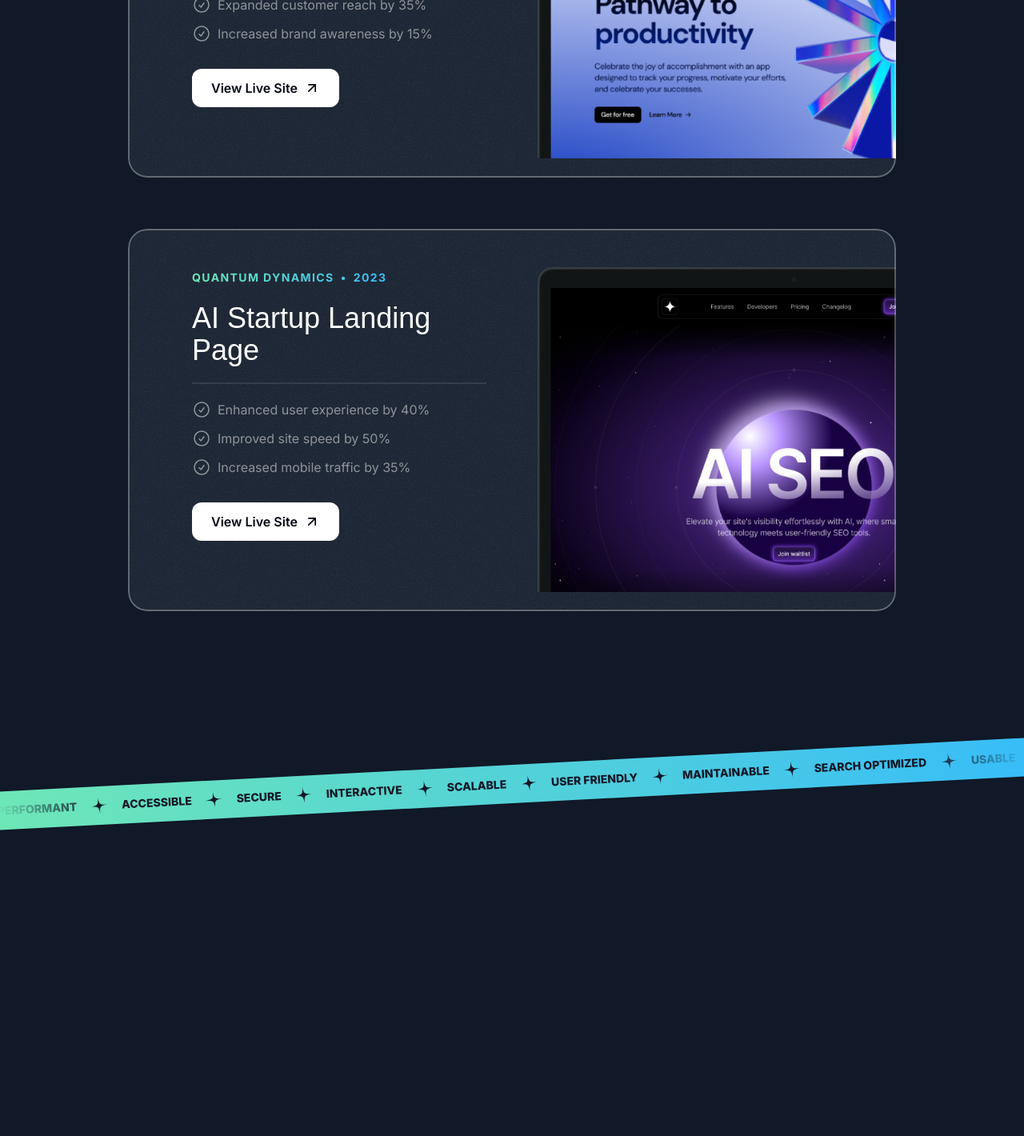
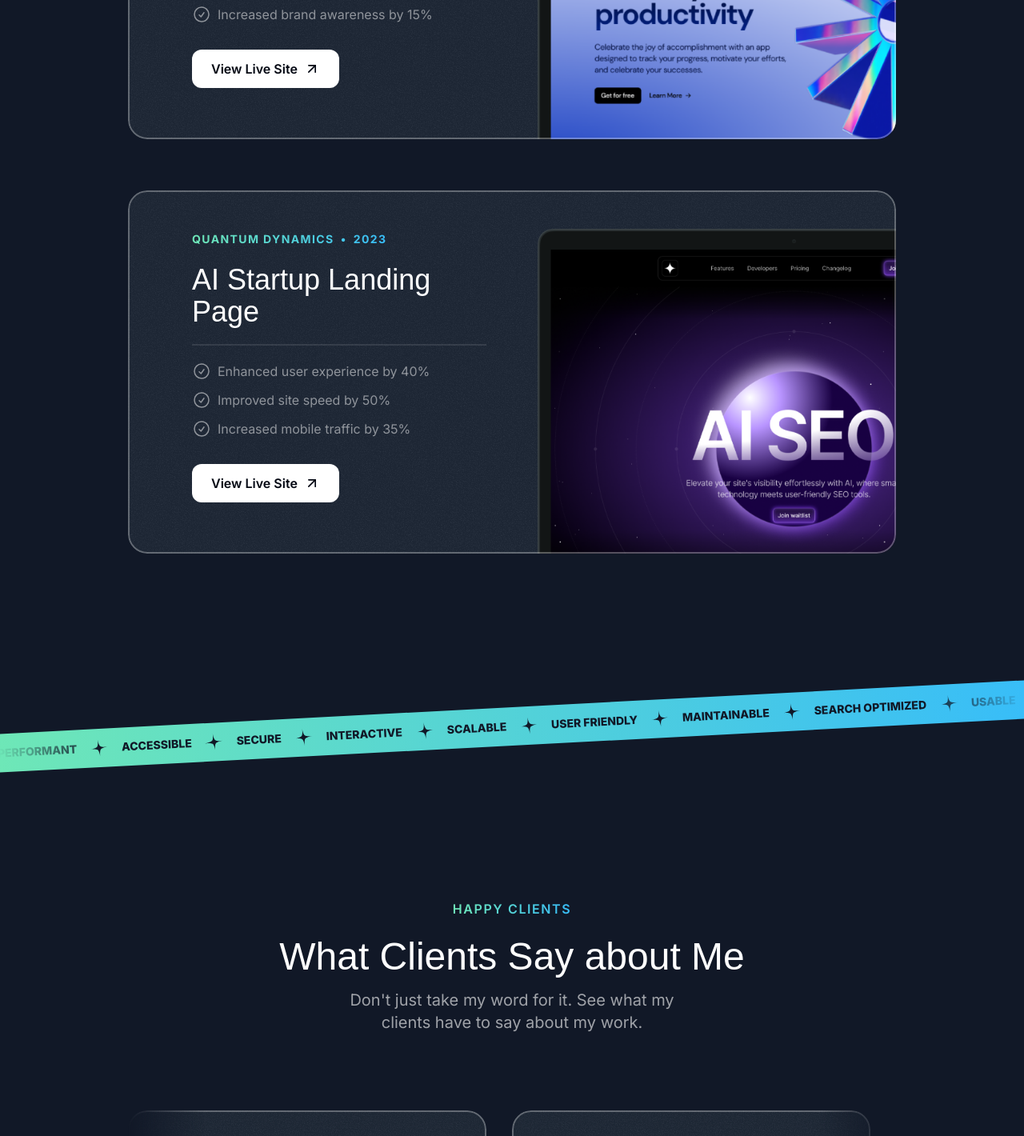
Before and after one commit to solo-mizan/portfolio, a Next.js app: page / in a window 1280 px wide. Shown: the part 2026-3446 px from the top of the page at 80% size. Before the commit the page ends 3126 px from the top, so only its background shows below. Built offline with nearby package versions, Linux system fonts and the light colour scheme; a web font is replaced by a local one.

Commit message:
feat: testimonial section

```diff
--- a/src/app/page.tsx
+++ b/src/app/page.tsx
@@ -2,6 +2,7 @@ import { Header } from "@/sections/Header";
 import { HeroSection } from "@/sections/Hero";
 import { ProjectsSection } from "@/sections/Projects";
 import { TapeSection } from "@/sections/Tape";
+import { TestimonialsSection } from "@/sections/Testimonials";
 
 export default function Home() {
   return (
@@ -10,6 +11,7 @@ export default function Home() {
       <HeroSection />
       <ProjectsSection />
       <TapeSection />
+      <TestimonialsSection />
     </div>
   );
 }
--- /dev/null
+++ b/src/components/Card.tsx
@@ -0,0 +1,25 @@
+import grainImage from "@/assets/images/grain.jpg";
+import { PropsWithChildren } from "react";
+import { twMerge } from "tailwind-merge";
+
+export const Card = ({
+  className,
+  children,
+}: PropsWithChildren<{ className?: string }>) => {
+  return (
+    <div>
+      <div
+        className={twMerge(
+          "relative z-0 after:z-10 after:absolute after:inset-0 after:content-[''] bg-gray-800 mx-auto p-6 rounded-3xl overflow-hidden after:outline-2 after:outline after:-outline-offset-2 after:rounded-3xl after:outline-white/30 after:pointer-events-none",
+          className
+        )}
+      >
+        <div
+          className="-z-10 absolute inset-0 opacity-5"
+          style={{ backgroundImage: `url(${grainImage.src})` }}
+        ></div>
+        {children}
+      </div>
+    </div>
+  );
+};
--- /dev/null
+++ b/src/components/SectionHeader.tsx
@@ -0,0 +1,25 @@
+export const SectionHeader = ({
+  title,
+  eyebrow,
+  description,
+}: {
+  title: string;
+  eyebrow: string;
+  description: string;
+}) => {
+  return (
+    <>
+      <div className="flex justify-center">
+        <p className="bg-clip-text bg-gradient-to-r from-emerald-300 to-sky-400 font-semibold text-transparent uppercase tracking-widest">
+          {eyebrow}
+        </p>
+      </div>
+      <h2 className="mt-6 font-serif text-3xl text-center md:text-5xl">
+        {title}
+      </h2>
+      <p className="mx-auto mt-4 max-w-md text-center text-white/60 md:text-lg lg:text-xl">
+        {description}
+      </p>
+    </>
+  );
+};
--- a/src/sections/Projects.tsx
+++ b/src/sections/Projects.tsx
@@ -5,6 +5,8 @@ import Image from "next/image";
 import CheckCircleIcon from "@/assets/icons/check-circle.svg";
 import ArrowUpRightIcon from "@/assets/icons/arrow-up-right.svg";
 import grainImage from "@/assets/images/grain.jpg";
+import { SectionHeader } from "@/components/SectionHeader";
+import { Card } from "@/components/Card";
 
 const portfolioProjects = [
   {
@@ -49,27 +51,17 @@ export const ProjectsSection = () => {
   return (
     <section className="lg:py-24 pb-16">
       <div className="container">
-        <div className="flex justify-center">
-          <p className="bg-clip-text bg-gradient-to-r from-emerald-300 to-sky-400 font-semibold text-transparent uppercase tracking-widest">
-            Real-world Results
-          </p>
-        </div>
-        <h2 className="mt-6 font-serif text-3xl text-center md:text-5xl">
-          Featured Projects
-        </h2>
-        <p className="mx-auto mt-4 max-w-md text-center text-white/60 md:text-lg lg:text-xl">
-          See how I transformed concepts into engaging digital experiences.
-        </p>
+        <SectionHeader
+          eyebrow="Real-world Results"
+          title="Featured Projects"
+          description="See how I transformed concepts into engaging digital experiences."
+        />
         <div className="flex flex-col gap-16 mt-8 md:mt-16">
           {portfolioProjects.map((project) => (
-            <div
+            <Card
               key={project.title}
-              className="relative z-0 after:z-10 after:absolute after:inset-0 after:content-[''] bg-gray-800 mx-auto md-px-10 px-8 p-6 md:pt-12 rounded-3xl overflow-hidden after:outline-2 after:outline after:-outline-offset-2 pt-8 after:rounded-3xl after:outline-white/30 after:pointer-events-none lg:pt16 lg:px-20"
+              className="mx-auto px-8 md:px-10 lg:px-20 p-6 pt-8 md:pt-12 pb-0 lg:pt16"
             >
-              <div
-                className="-z-10 absolute inset-0 opacity-5"
-                style={{ backgroundImage: `url(${grainImage.src})` }}
-              ></div>
               <div className="lg:gap-16 lg:grid lg:grid-cols-2">
                 <div className="lg:pb-16">
                   <div className="inline-flex gap-2 bg-clip-text bg-gradient-to-r from-emerald-300 to-sky-400 font-bold text-sm text-transparent uppercase tracking-widest">
@@ -107,7 +99,7 @@ export const ProjectsSection = () => {
                   />
                 </div>
               </div>
-            </div>
+            </Card>
           ))}
         </div>
       </div>
--- a/src/sections/Testimonials.tsx
+++ b/src/sections/Testimonials.tsx
@@ -3,6 +3,10 @@ import memojiAvatar2 from "@/assets/images/memoji-avatar-2.png";
 import memojiAvatar3 from "@/assets/images/memoji-avatar-3.png";
 import memojiAvatar4 from "@/assets/images/memoji-avatar-4.png";
 import memojiAvatar5 from "@/assets/images/memoji-avatar-5.png";
+import { SectionHeader } from "@/components/SectionHeader";
+import Image from "next/image";
+import grainImage from "@/assets/images/grain.jpg";
+import { Card } from "../components/Card";
 
 const testimonials = [
   {
@@ -38,5 +42,40 @@ const testimonials = [
 ];
 
 export const TestimonialsSection = () => {
-  return <div>Testimonials Section</div>;
+  return (
+    <div className="py-16 lg:py-24">
+      <div className="container">
+        <SectionHeader
+          eyebrow="Happy Clients"
+          title="What Clients Say about Me"
+          description="Don't just take my word for it. See what my clients have to say about my work."
+        />
+        <div className="[mask-image:linear-gradient(to_right,transparent,black_10%,black_90%,transparent)] flex mt-16 lg:mt-24 overflow-x-clip">
+          <div className="flex flex-none gap-8">
+            {testimonials.map((testimonial) => (
+              <Card
+                key={testimonial.name}
+                className="md:p-8 max-w-xs md:max-w-md"
+              >
+                <div className="flex items-center gap-4">
+                  <div className="inline-flex flex-shrink-0 bg-gray-700 rounded-full max-w-full size-14">
+                    <Image src={testimonial.avatar} alt={testimonial.name} />
+                  </div>
+                  <div>
+                    <div className="font-semibold">{testimonial.name}</div>
+                    <div className="text-sm text-white/40">
+                      {testimonial.position}
+                    </div>
+                  </div>
+                </div>
+                <p className="mt-4 md:mt-6 text-sm md:text-base">
+                  {testimonial.text}
+                </p>
+              </Card>
+            ))}
+          </div>
+        </div>
+      </div>
+    </div>
+  );
 };
```
